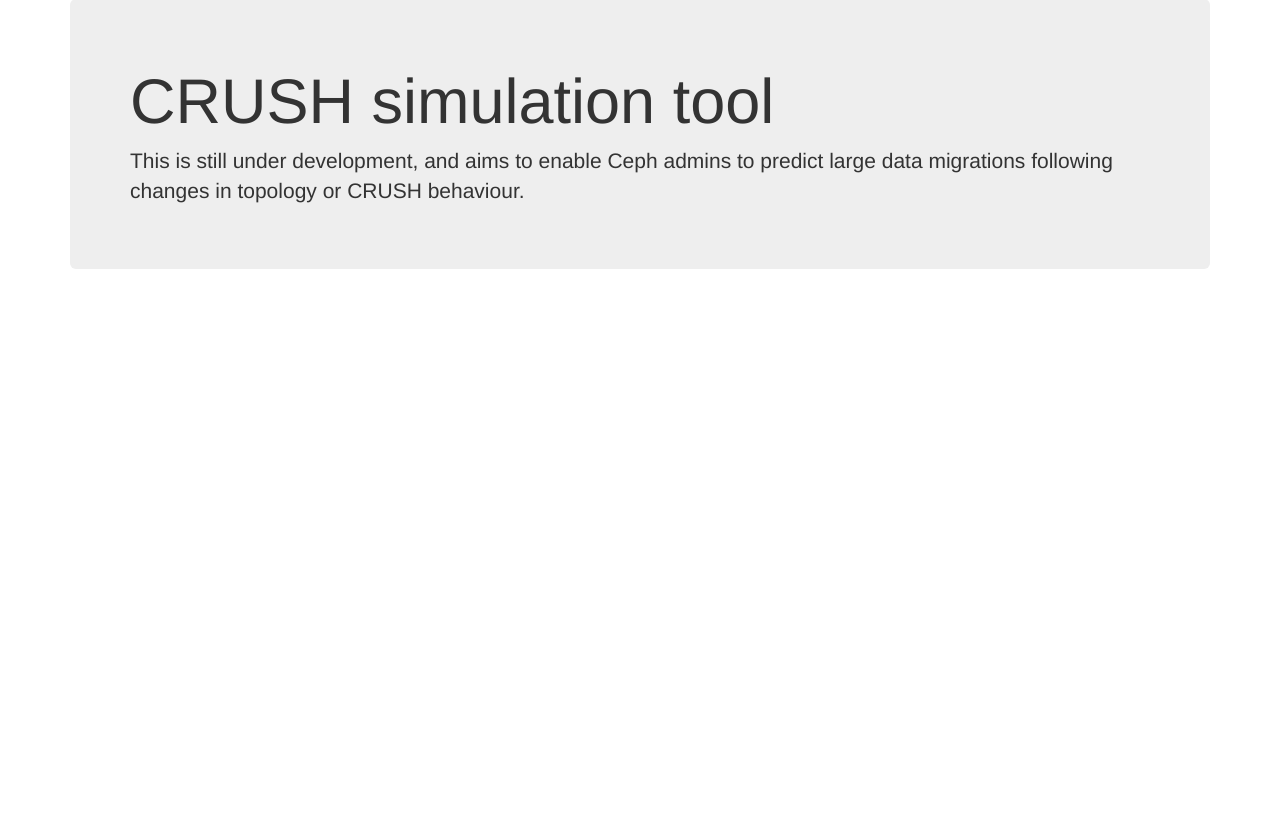
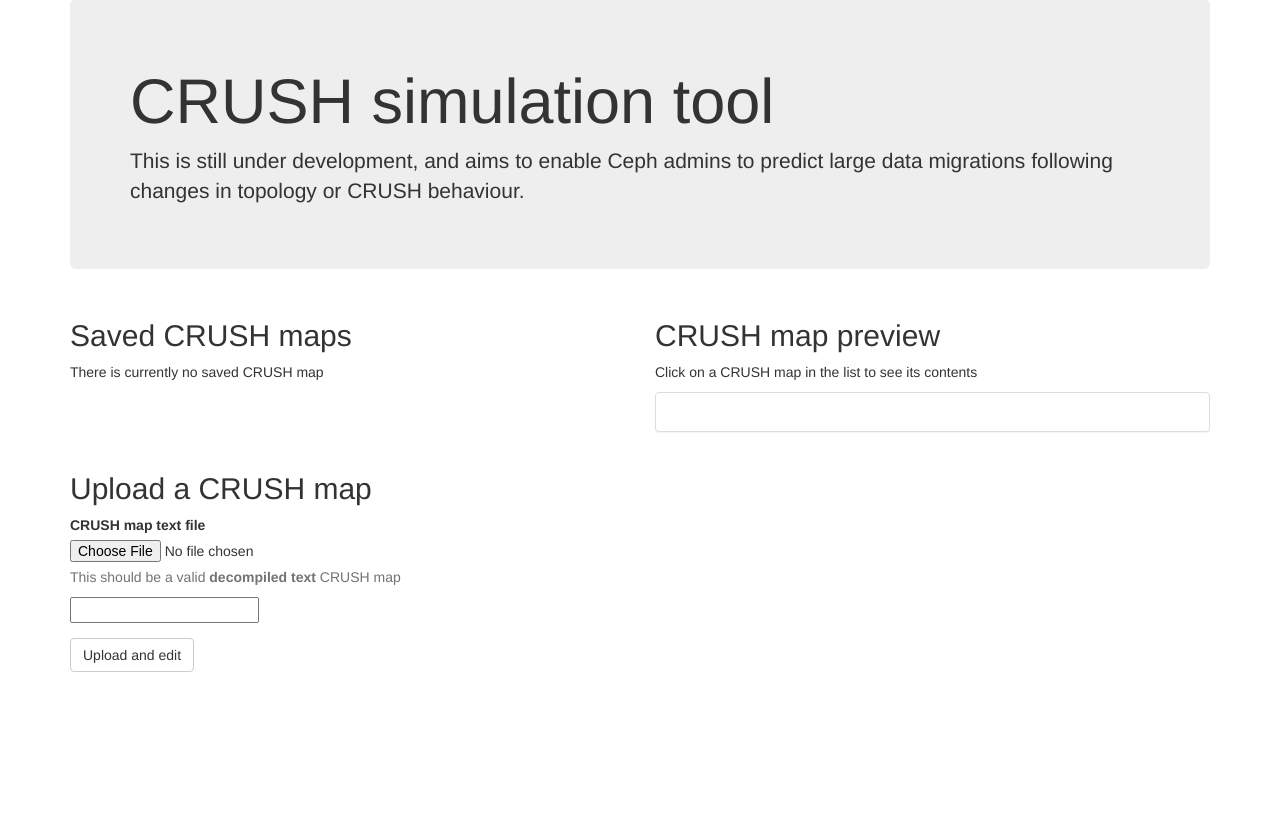
Before and after one commit to xvillaneau/CRUSHsim, a Flask app: page / in a window 1280 px wide. Shown: the part 73-895 px from the top of the page. Before the commit the page ends 342 px from the top, so only its background shows below. Run offline with Flask 2, Linux system fonts and the light colour scheme; data that the repository does not hold is empty; parts of the project's set-up code (start-up, migrations or seed data) failed here and were passed over; some libraries are stand-ins or nearby versions.

Commit message:
Displaying the list of CRUSH maps is now handled by maps-list.js

```diff
--- a/static/maps-list.js
+++ b/static/maps-list.js
@@ -16,9 +16,10 @@
 // Changelog:
 // ----------
 // May 4th 2015 - Initial release
+// June 15th 2015 - Allow use of the "crush-maps-list" class, which
+//  fetches the list instead of having it in the HTML beforehand.
 
 
-// jQuery functions for CRUSHsim homepage
 
 function displayCrush(mapid, element) {
 	$.get('/crushdata/'+mapid, function(data) {
@@ -27,18 +28,60 @@
 	});
 };
 
+function mapRowClick(){
+	// Handler for the click event on a row in a map list
+
+	// The 'info' class is removed from the previous active <tr>
+	$('.crush-map-avail.info').removeClass('info');
+	$(this).addClass('info');
+
+	var id;
+	// Get the ID of the map: first try the uuid property, then the content of the cells
+	if (typeof($(this).prop('crushUuid')) != 'undefined' ) id = $(this).prop('crushUuid')
+	else id = $(this).children('.crush-map-id').text();
+
+	displayCrush(id, $('#crush-map-preview'));
+};
+
+
 $('document').ready(function(){
 
-	$('.crush-map-avail').on('click', function(){
-		// When an element in the "Saved CRUSH maps" is clicked...
+	// Add the event handler to already present rows
+	$('.crush-map-avail').on('click', mapRowClick);
 
-		// The 'info' class is removed from the previous active <tr>
-		$('.crush-map-avail.info').removeClass('info');
-		$(this).addClass('info');
+	if ($('.crush-maps-list').length) {
+		// If there is a block for the CRUSH maps list in the page
+		$.get('/crushdata', function(data){
+			// Get the list of CRUSH maps and their metadata
 
-		// The preview panel is updated
-		var id = $(this).children('.crush-map-id').text();
-		displayCrush(id, $('#crush-map-preview'));
-	});
+			if (data.length == 0) {
+				// If the list is empty, delete the table and write a message
+				$('.crush-maps-list').empty().append("<p>There is currently no saved CRUSH map</p>")
+
+			} else {
+				for (var i = 0; i < data.length; i++) {
+
+					// For each map, append a new row to the table
+					var maprow = $('<tr>').appendTo('.crush-maps-list tbody');
+
+					// Add the appropriate class, the crush uuid and property the handler
+					maprow.addClass('crush-map-avail').prop('crushUuid', data[i].id).on('click', mapRowClick);
+
+					// Use the name if it's defined, else write the ID
+					var rowtext = (typeof(data[i].name) != 'undefined' ? data[i].name : data[i].id);
+					$('<td>').text(rowtext).appendTo(maprow);
+
+					// Add another cell for the date
+					var rowdate = new Date(data[i].modtime * 1000);
+					$('<td>').text(rowdate.toLocaleString()).appendTo(maprow);
+
+					// If a mapRowButton function is defined, call it. The document will use it to
+					// add the action buttons, including handlers if necessary.
+					if (typeof(mapRowButton) != 'undefined') mapRowButton(maprow);
+				}
+			}
+		});
+	};
 
 });
+// vim: set ts=4 sw=4 autoindent:
--- a/templates/home.html
+++ b/templates/home.html
@@ -12,11 +12,54 @@
  Changelog:
  ----------
  May 4th 2015 - Initial release
+ June 15th 2015 - Added CRUSH maps list with name handling
 #}
 {% extends "layout.html" %}
 {% block main %}
-		<div class="jumbotron">
-			<h1>CRUSH simulation tool</h1>
-			<p>This is still under development, and aims to enable Ceph admins to predict large data migrations following changes in topology or CRUSH behaviour.</p>
+<div class="jumbotron">
+	<h1>CRUSH simulation tool</h1>
+	<p>This is still under development, and aims to enable Ceph admins to predict large data migrations following changes in topology or CRUSH behaviour.</p>
+</div>
+<div class="row">
+	{# Two-column setup for showing saved CRUSH maps #}
+	<div class="col-md-6">
+		{# List of saved maps. See static/maps-list.js for more details #}
+		<h2>Saved CRUSH maps</h2>
+		<div class="crush-maps-list">
+			<table class="table table-striped table-hover">
+				<thead>
+					<tr>
+						<th>ID</th>
+						<th>Last modified</th>
+						<th></th>
+					</tr>
+				</thead>
+				<tbody>
+				</tbody>
+			</table>
 		</div>
+	</div>
+	<div class="col-md-6">
+		{# Preview of a selected CRUSH map #}
+		<h2>CRUSH map preview</h2>
+		<p>Click on a CRUSH map in the list to see its contents</p>
+		<pre class="panel panel-default pre-scrollable" id="crush-map-preview">
+		</pre>
+	</div>
+</div>
+{# Uploading form #}
+<h2>Upload a CRUSH map</h2>
+<form action="" method=POST enctype="multipart/form-data">
+	<div class="form-group">
+		<label for="crushTexttFile">CRUSH map text file</label>
+		<input type="file" id="crushTextFile" name="crushTextFile">
+		<p class="help-block">This should be a valid <b>decompiled text</b> CRUSH map</p>
+		<input type="text" id="crushTextName" name="crushTextName">
+	</div>
+	<button type="submit" class="btn btn-default">Upload and edit</button>
+</form>
 {% endblock %}
+{% block footer %}
+<script src="{{ url_for('static', filename='maps-list.js') }}"></script>
+{% endblock %}
+{# vim: set syntax=htmljinja ts=4 sw=4 autoindent:#}
```
Also changed, not shown: static/analyze.js (+19 -9 lines), templates/analyze.html (+9 -18 lines), templates/editor-list.html (+12 -15 lines).
